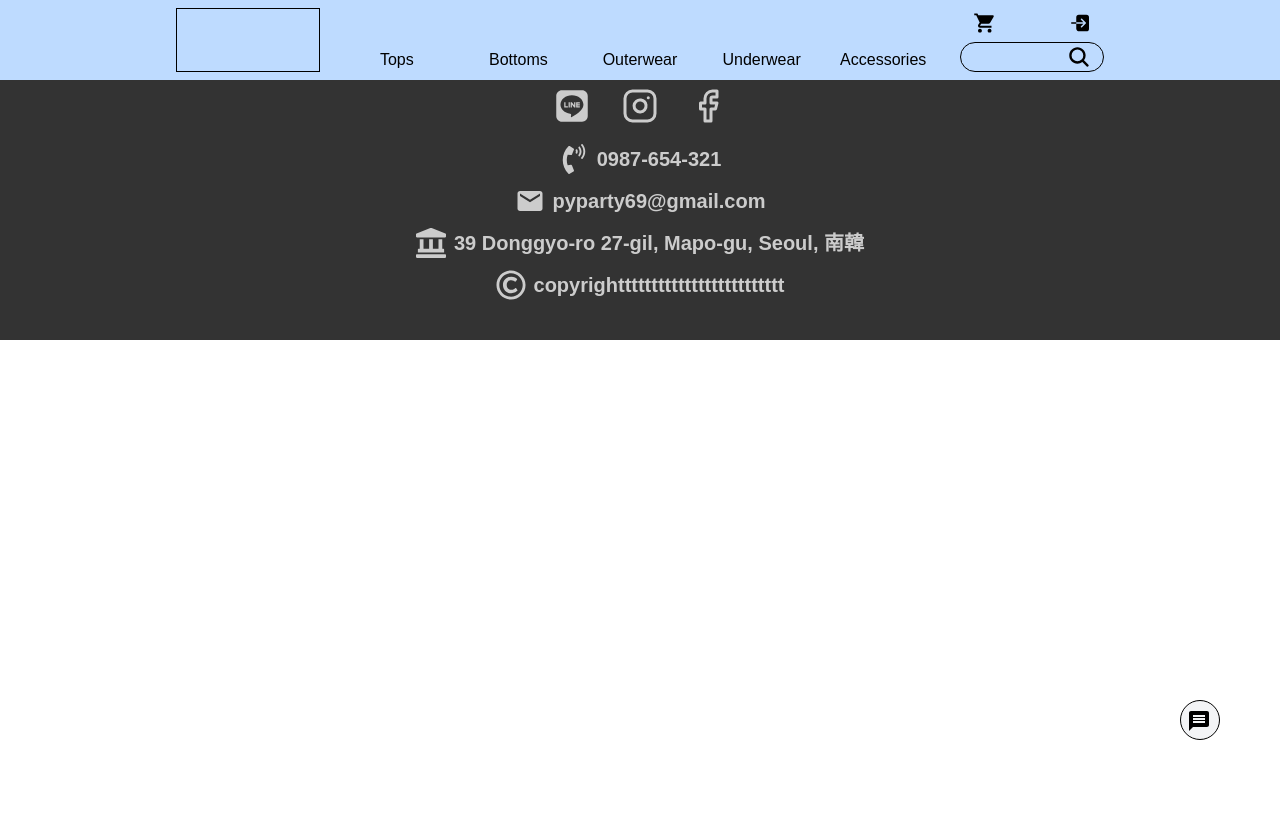
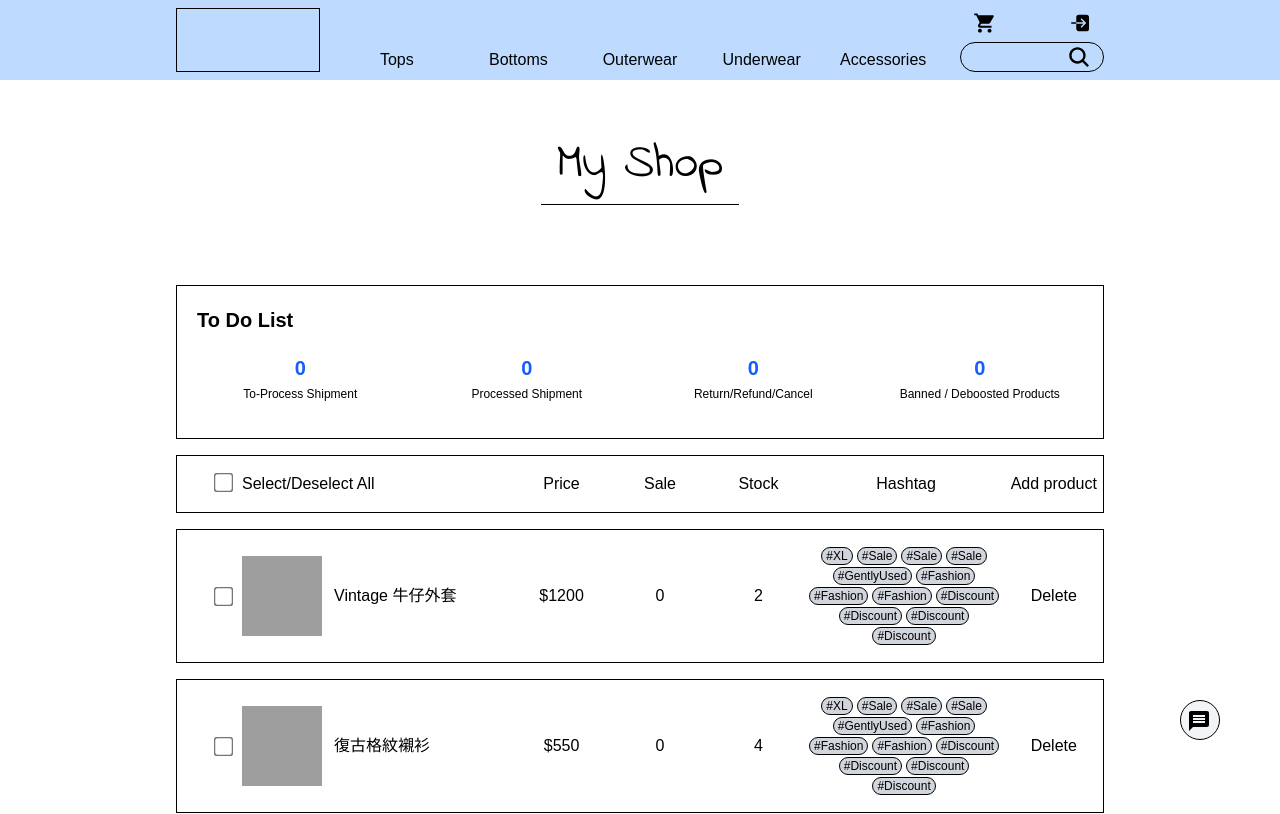
Before and after one commit to TunaSung/Second_project, a React (Vite) app in the folder client/: page /my-shop in a window 1280 px wide. Shown: the top 814 px of the page. Built offline with nearby package versions, Linux system fonts and the light colour scheme; grey boxes are pictures that could not be loaded; a web font is replaced by a local one.

Commit message:
add my shop

```diff
--- a/client/src/App.jsx
+++ b/client/src/App.jsx
@@ -9,6 +9,8 @@ import 'ldrs/dotStream'
 const Home = lazy(() => import('./pages/Home'));
 const Product = lazy(() => import('./pages/Product'));
 const Sign = lazy(() => import('./pages/Sign'))
+const Personal = lazy(() => import('./pages/Personal'))
+const MyShop = lazy(() => import('./pages/MyShop'))
 
 function App() {
 
@@ -38,6 +40,8 @@ function App() {
           <Route path="/" element={<Home />}/>
           <Route path="/product" element={<Product />}/>
           <Route path="/sign" element={<Sign />}/>
+          <Route path="/personal" element={<Personal />}/>
+          <Route path="/my-shop" element={<MyShop />}/>
         </Routes>
       </Suspense>
       <Footer/>
--- /dev/null
+++ b/client/src/components/Feature/ShopItem.jsx
@@ -0,0 +1,63 @@
+import { useEffect, useState } from "react";
+import { FaPlus, FaMinus } from "react-icons/fa";
+// import { updateCartItemQuantity, removeCartItem } from "../../service/cartService"
+
+function ShopItem({name, price, sale, stock}){
+
+    const [isDelete, setIsDelete] = useState(false)
+
+    const hashTags = ["#GentlyUsed", "#XL", "#Fashion", "#Sale", "#Discount", "#Fashion", "#Sale", "#Discount", "#Discount", "#Fashion", "#Sale", "#Discount"];
+
+    const handleDelete = async () => {
+        setIsDelete(!isDelete)
+        setAmount(0)
+        // await removeCartItem(id); // 刪除後端的商品
+        // if (isChecked) {
+            // onAmountChange()
+        // }
+    };
+
+    // const handleChecked = async () => {
+    //     onClickChange(!isChecked, id)
+    // }
+
+    if (isDelete) {
+        return null
+    }
+
+
+    return(
+        <div id="cart-items">
+            <div id="container" className="mt-4 w-full border py-4 pl-10 grid grid-cols-[3fr_1fr_1fr_1fr_2fr_1fr] items-center">
+                <div className="flex items-center">
+                    <input type="checkbox"  id="cart-item" className="mr-3 scale-150"
+                    // onChange={e => onClickChange(e.target.checked, id)}
+                    />
+                    <a href="#!" className="w-20 aspect-square bg-[url('/images/winter.jpg')] bg-cover-set mr-3"/>
+                    <a href="#!">
+                        <label htmlFor="cart-item">
+                            <h3 id="cart-item-title" className="max-w-50 line-clamp-2">{name}</h3>
+                        </label>
+                    </a>
+                </div>
+                <div className="text-center">${price}</div>
+                <div className="text-center">{sale}</div>
+                <div id="amount" className="flex justify-center">
+                    <p className="text-center">{stock}</p>
+                </div>
+                <div className="flex justify-center items-center flex-wrap h-25 overflow-y-scroll cart-scroll">
+                    {hashTags.sort().reverse().map((tag, index) => (
+                        <p
+                            key={index}
+                            className="text-xs inline px-1 rounded-3xl border bg-gray-300 mr-1 "
+                            >
+                            {tag}
+                        </p>
+                    ))}
+                </div>
+                <button onClick={handleDelete}  className="hover:text-red-600">Delete</button>
+            </div>
+        </div>
+    )
+}
+export default ShopItem;
--- /dev/null
+++ b/client/src/pages/MyShop.jsx
@@ -0,0 +1,148 @@
+// UI
+import ShopItem from "../components/Feature/ShopItem";
+
+// item example
+const items = [
+  {
+    id: 1,
+    name: "Vintage 牛仔外套",
+    hashtag: "#vintage #denim",
+    price: 1200,
+    stock: 2,
+    sale: 0
+  },
+  {
+    id: 2,
+    name: "復古格紋襯衫",
+    hashtag: "#retro #plaid #shirt",
+    price: 550,
+    stock: 4,
+    sale: 0
+  },
+  {
+    id: 3,
+    name: "二手皮革夾克",
+    hashtag: "#leather #jacket",
+    price: 1800,
+    stock: 1,
+    sale: 0
+  },
+  {
+    id: 4,
+    name: "韓系寬鬆針織衫",
+    hashtag: "#kstyle #knitwear",
+    price: 600,
+    stock: 3,
+    sale: 0
+  },
+  {
+    id: 5,
+    name: "街頭風連帽衛衣",
+    hashtag: "#streetwear #hoodie",
+    price: 700,
+    stock: 6,
+    sale: 0
+  },
+  {
+    id: 6,
+    name: "優雅波點洋裝",
+    hashtag: "#elegant #polkadot #dress",
+    price: 950,
+    stock: 2,
+    sale: 0
+  }
+];
+
+function ProductInput() {
+    return (
+        <div className="">
+
+            {/* Start title */}
+            <div className="border-b p-4 pt-35 flex justify-self-center">
+                <h1 className="text-5xl font-bold indie-flower-regular">My Shop</h1>
+            </div>
+            {/* End title */}
+
+            {/* Start to do list */}
+            <div className="container-mid mt-20">
+                <div className="w-full border p-5">
+
+                    {/* Start title */}
+                    <p className="text-xl font-bold mb-1">To Do List</p>
+                    {/* End title */}
+
+
+                    {/* Start btn */}
+                    <div className="w-full h-20 grid grid-cols-4 gap-5">
+                        <button className="rounded-2xl hover:bg-gray-100 transition-colors duration-250">
+                            <p className="font-bold text-xl text-blue-600 mb-1">0</p>
+                            <p className="text-xs">To-Process Shipment</p>
+                        </button>
+                        <button className="rounded-2xl hover:bg-gray-100 transition-colors duration-250">
+                            <p className="font-bold text-xl text-blue-600 mb-1">0</p>
+                            <p className="text-xs">Processed Shipment</p>
+                        </button>
+                        <button className="rounded-2xl hover:bg-gray-100 transition-colors duration-250">
+                            <p className="font-bold text-xl text-blue-600 mb-1">0</p>
+                            <p className="text-xs">Return/Refund/Cancel</p>
+                        </button>
+                        <button className="rounded-2xl hover:bg-gray-100 transition-colors duration-250">
+                            <p className="font-bold text-xl text-blue-600 mb-1">0</p>
+                            <p className="text-xs">Banned / Deboosted Products</p>
+                        </button>
+                    </div>
+                    {/* End btn */}
+
+                </div>
+            </div>
+            {/* End to do list */}
+
+            {/* Start my shop */}
+            <div id="container" className="container-mid flex justify-center items-center mb-15 flex-col max-md:text-sm">
+
+                {/* Start subtitle */}
+                <div id="classification" className="border w-full pl-10 py-4 mt-4 grid grid-cols-[3fr_1fr_1fr_1fr_2fr_1fr]">
+                    <div>
+                        <input
+                            type="checkbox"
+                            className="mr-3 scale-150"
+                        />
+                        Select/Deselect All
+                    </div>
+                    <div className="text-center">Price</div>
+                    <div className="text-center">Sale</div>
+                    <div className="text-center">Stock</div>
+                    <div className="text-center">Hashtag</div>
+                    <button className="text-center hover:text-green-400">Add product</button>
+                </div>
+                {/* End subtitle */}
+
+                {/* Start shop item */}
+                <div id="cart-item" className="w-full ">
+                    {items.map((item, index) => (
+                        <ShopItem key={item.id} name={item.name} price={item.price} stock={item.stock} sale={item.sale}/>
+                    ))}
+                </div>
+                {/* End shop item */}
+
+
+                {/* Start Select/Deselect All (bottom) */}
+                <div id="classification" className="border w-full pl-10 pr-3 py-1 mt-5 flex justify-between">
+                    <div className="flex items-center py-3">
+                        <input
+                            type="checkbox"
+                            className="mr-3 scale-150"
+                        />
+                        Select/Deselect All
+                    </div>
+                </div>
+                {/* End Select/Deselect All (bottom) */}
+
+            </div>
+            {/* End my shop */}
+
+        </div>
+    )
+}
+
+export default ProductInput
```
